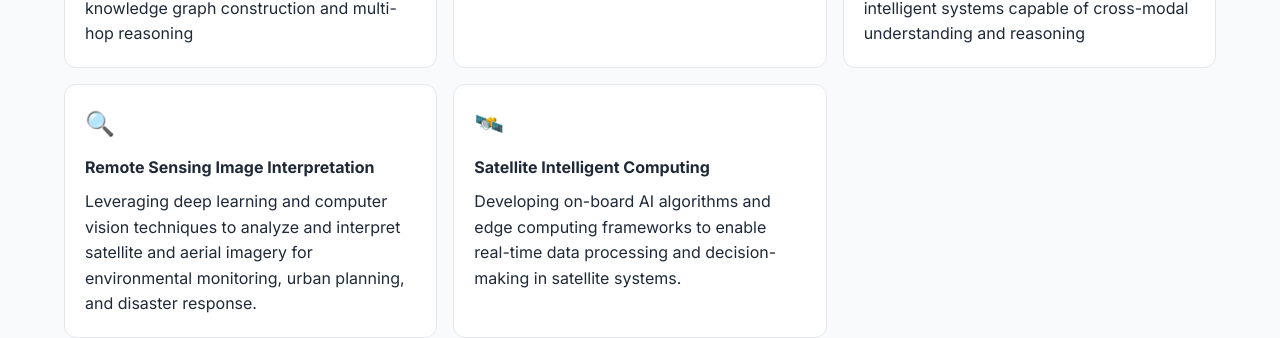
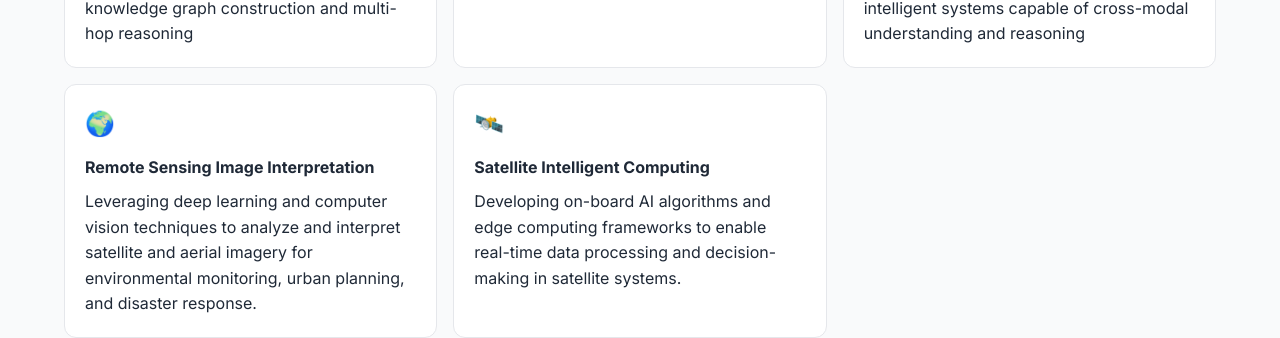
Before and after one commit to xiaoqian19940510/xiaoqian19940510.github.io, a Jekyll site: the page built from index.html, in a window 1280 px wide and 900 px high, scrolled down 8078 px. Shown: the part 151-489 px from the top of the window. Built offline with Jekyll 4.4.1, drawn with Linux system fonts in a browser that asks for light colours; the list of posts is cut into pages by our own code.

Commit message:
Update openings.yml

```diff
--- a/_data/openings.yml
+++ b/_data/openings.yml
@@ -36,7 +36,7 @@ research_directions:
     icon: "🤖"
   - title: "Remote Sensing Image Interpretation"
     description: "Leveraging deep learning and computer vision techniques to analyze and interpret satellite and aerial imagery for environmental monitoring, urban planning, and disaster response."
-    icon: "🔍"
+    icon: "🌍"
   - title: "Satellite Intelligent Computing"
     description: "Developing on-board AI algorithms and edge computing frameworks to enable real-time data processing and decision-making in satellite systems."
     icon: "🛰️"
```
